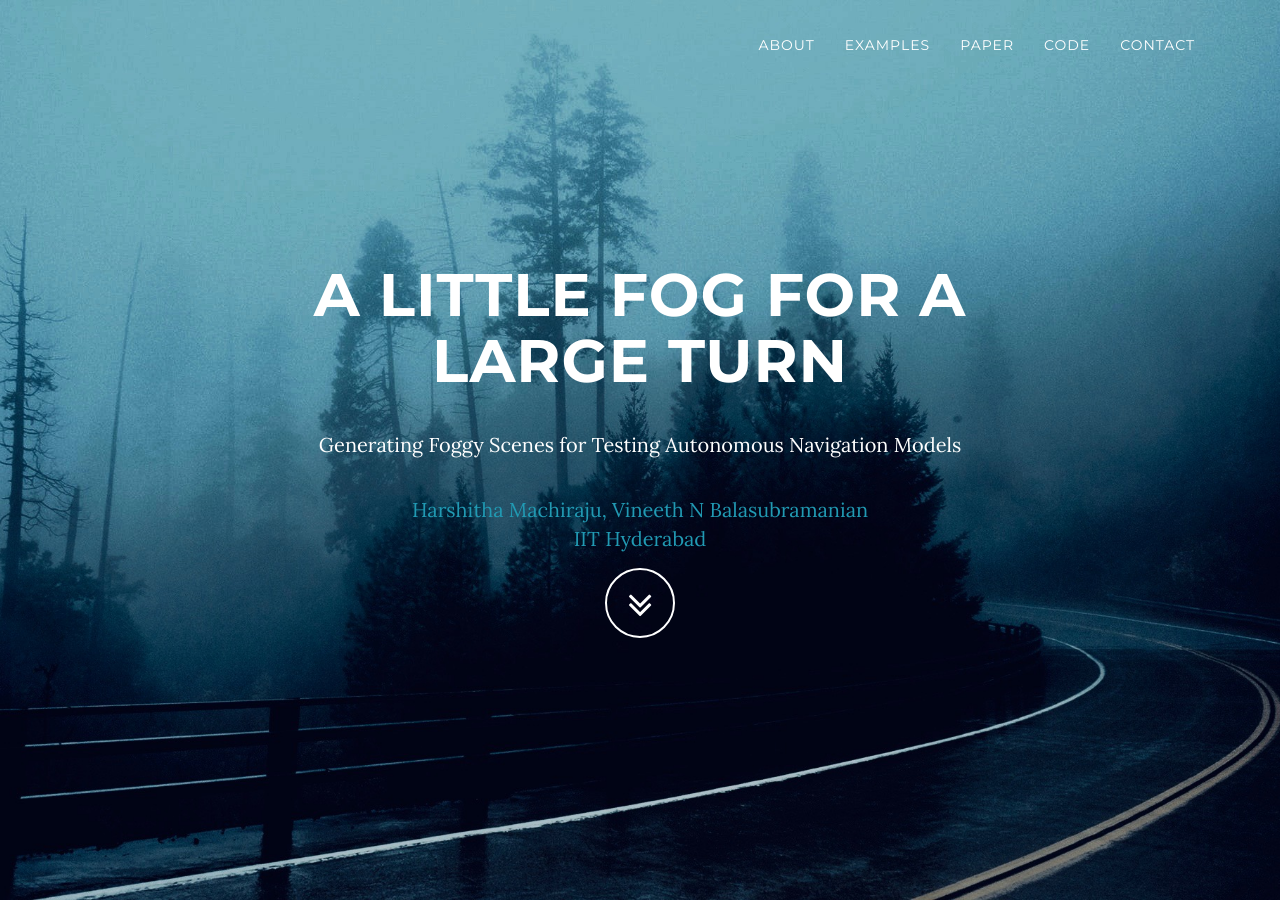
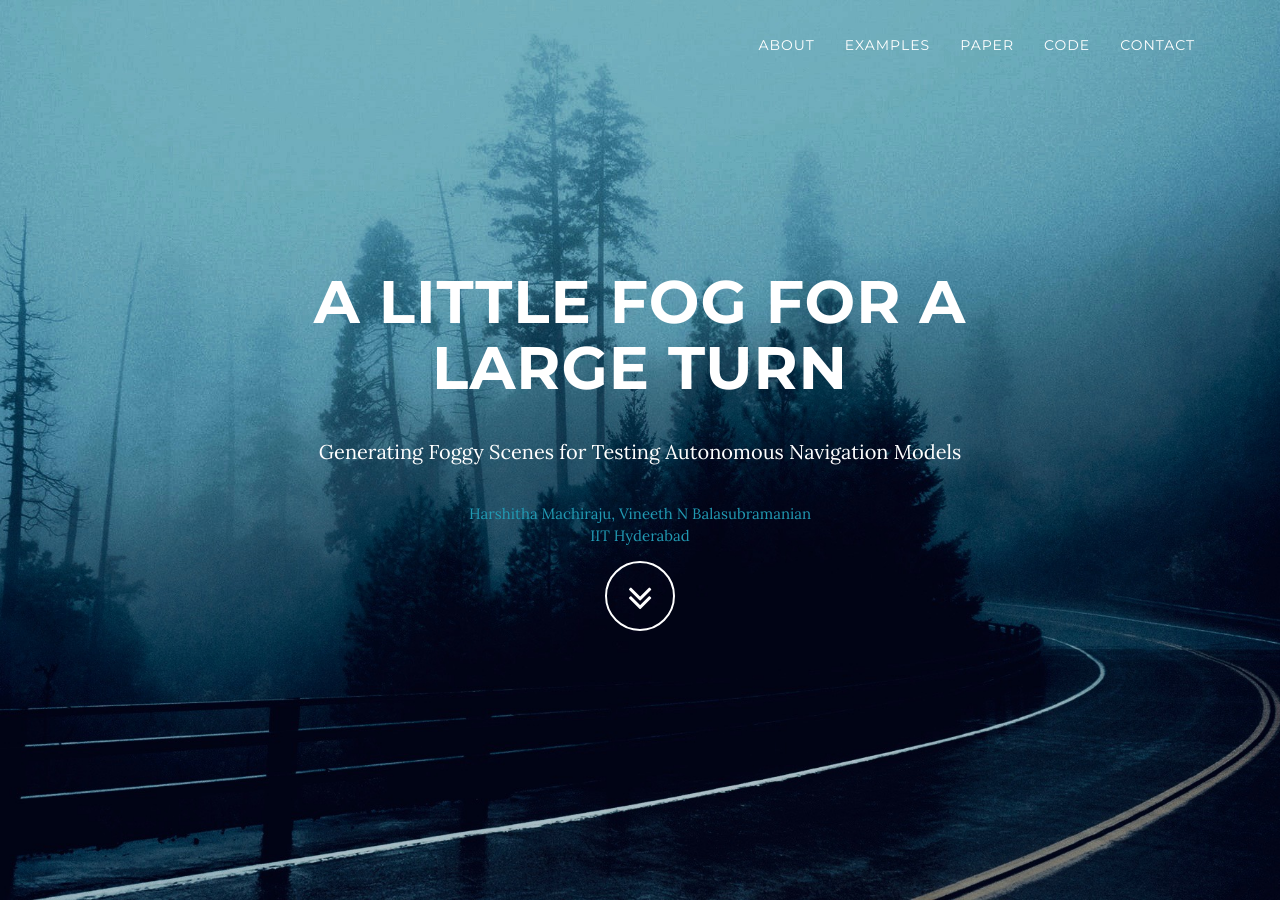
Before and after one commit to code-Assasin/website_little_fog, a Jekyll site: the page built from index.html, in a window 1280 px wide and 900 px high. Built offline with Jekyll 4.4.1, drawn with Linux system fonts in a browser that asks for light colours.

Commit message:
update font size

```diff
--- a/_includes/header.html
+++ b/_includes/header.html
@@ -7,9 +7,9 @@
                         <h1 class="brand-heading">{{ site.title }}</h1>
                         <p class="intro-text">Generating Foggy Scenes for Testing Autonomous Navigation Models</p>
                             <!-- target="_blank" opens new tab -->
-                        <a class="intro-sub-text" href="https://github.com/code-Assasin" target="_blank" style="font-size: 20px">{{ site.description1 }}</a>
-                        <a class="intro-sub-text" href="https://www.iith.ac.in/~vineethnb/" target="_blank" style="font-size: 20px">{{ site.description2 }}</a><br>
-                        <a class="intro-sub-text" href="https://www.iith.ac.in/" target="_blank" style="font-size: 20px">{{ site.description3 }}</a><br>
+                        <a class="intro-sub-text" href="https://github.com/code-Assasin" target="_blank" style="font-size: 15px">{{ site.description1 }}</a>
+                        <a class="intro-sub-text" href="https://www.iith.ac.in/~vineethnb/" target="_blank" style="font-size: 15px">{{ site.description2 }}</a><br>
+                        <a class="intro-sub-text" href="https://www.iith.ac.in/" target="_blank" style="font-size: 15px">{{ site.description3 }}</a><br>
                         <a href="#about" class="btn btn-circle page-scroll">
                             <i class="fa fa-angle-double-down animated"></i>
                         </a>
```
